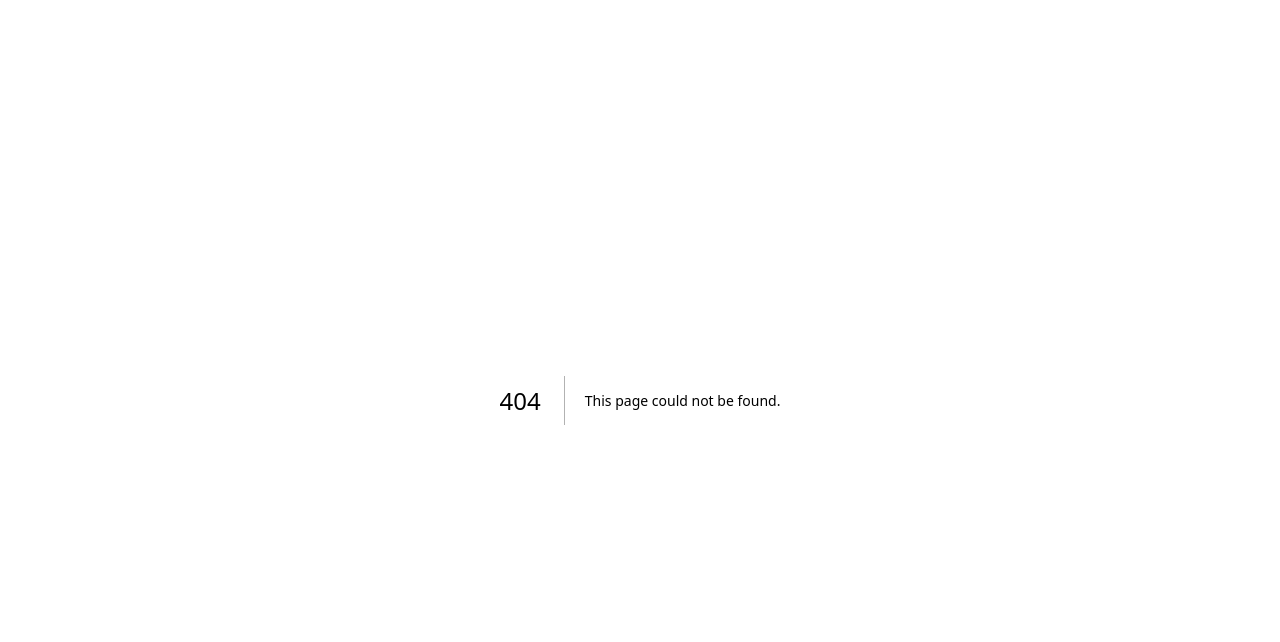
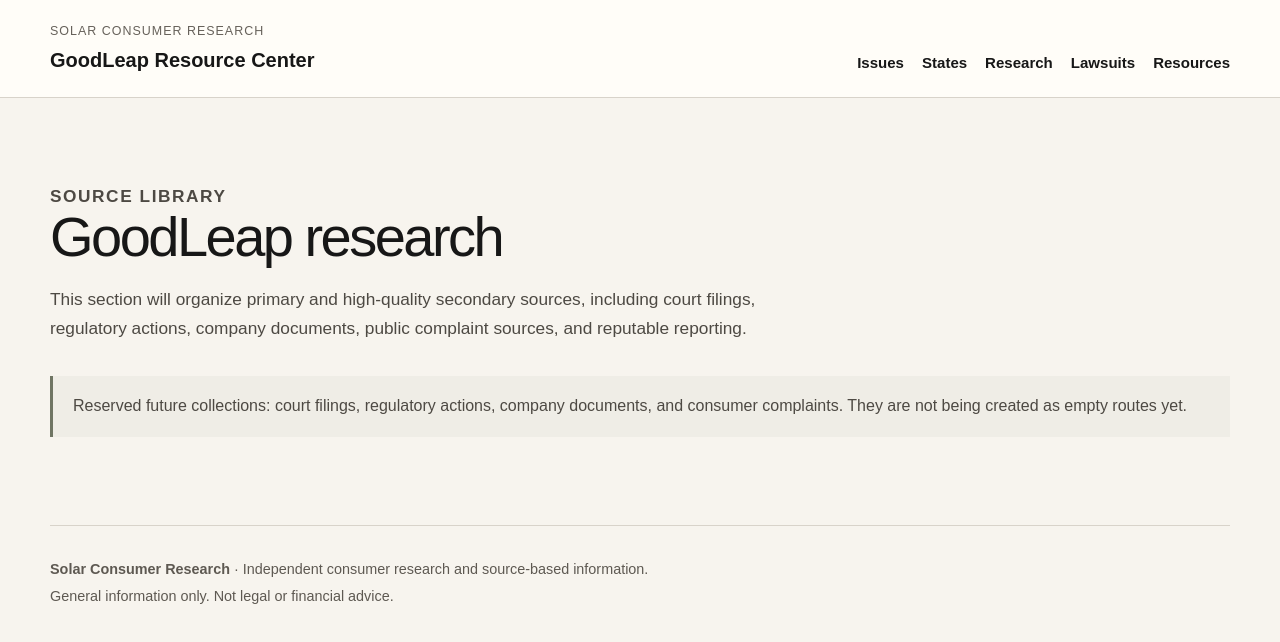
Before and after one commit to Decentralized-Rob/solar-consumer-research, a Next.js app: page /goodleap/research in a window 1280 px wide. Before the commit this address had no page. Shown: the top 642 px of the page. Built offline with nearby package versions, Linux system fonts and the light colour scheme.

Commit message:
Add GoodLeap research index scaffold

```diff
--- /dev/null
+++ b/app/goodleap/research/page.tsx
@@ -0,0 +1,12 @@
+export default function GoodLeapResearchPage() {
+  return (
+    <main className="gl-main">
+      <section className="gl-section-intro">
+        <p className="gl-kicker">Source library</p>
+        <h1>GoodLeap research</h1>
+        <p>This section will organize primary and high-quality secondary sources, including court filings, regulatory actions, company documents, public complaint sources, and reputable reporting.</p>
+      </section>
+      <aside className="gl-note">Reserved future collections: court filings, regulatory actions, company documents, and consumer complaints. They are not being created as empty routes yet.</aside>
+    </main>
+  );
+}
```
